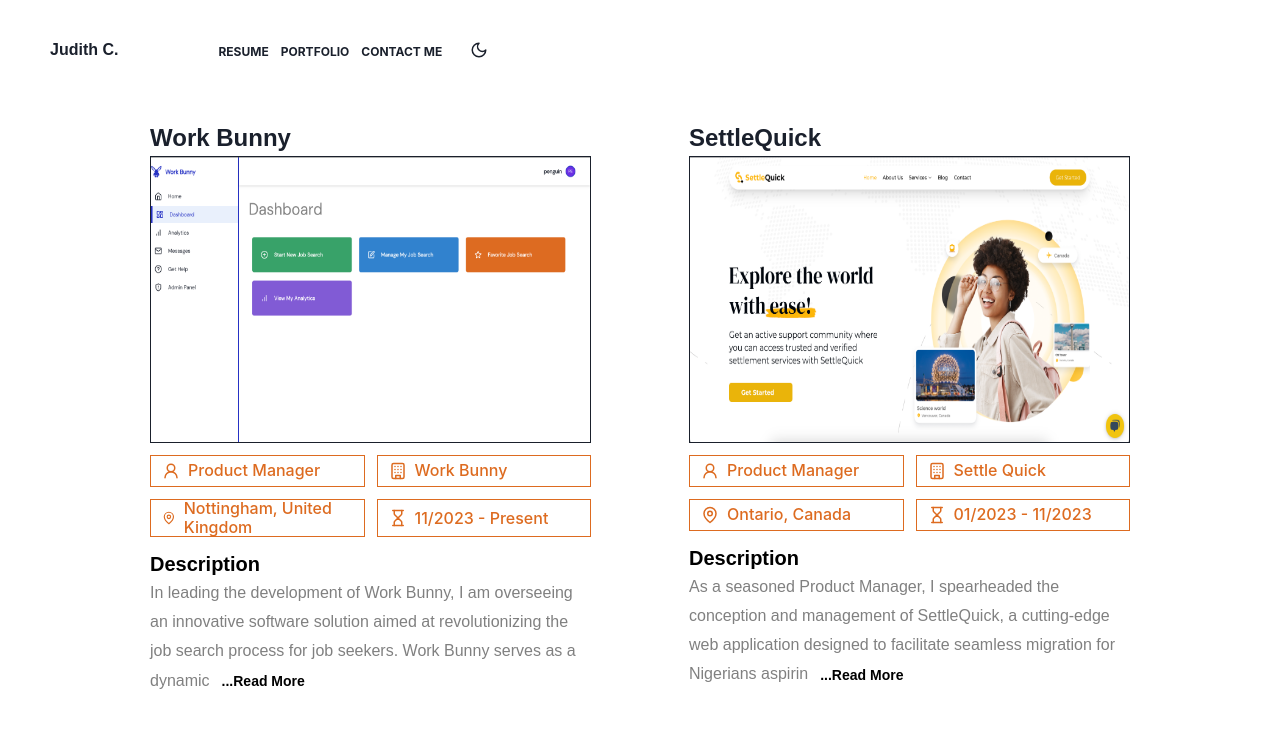
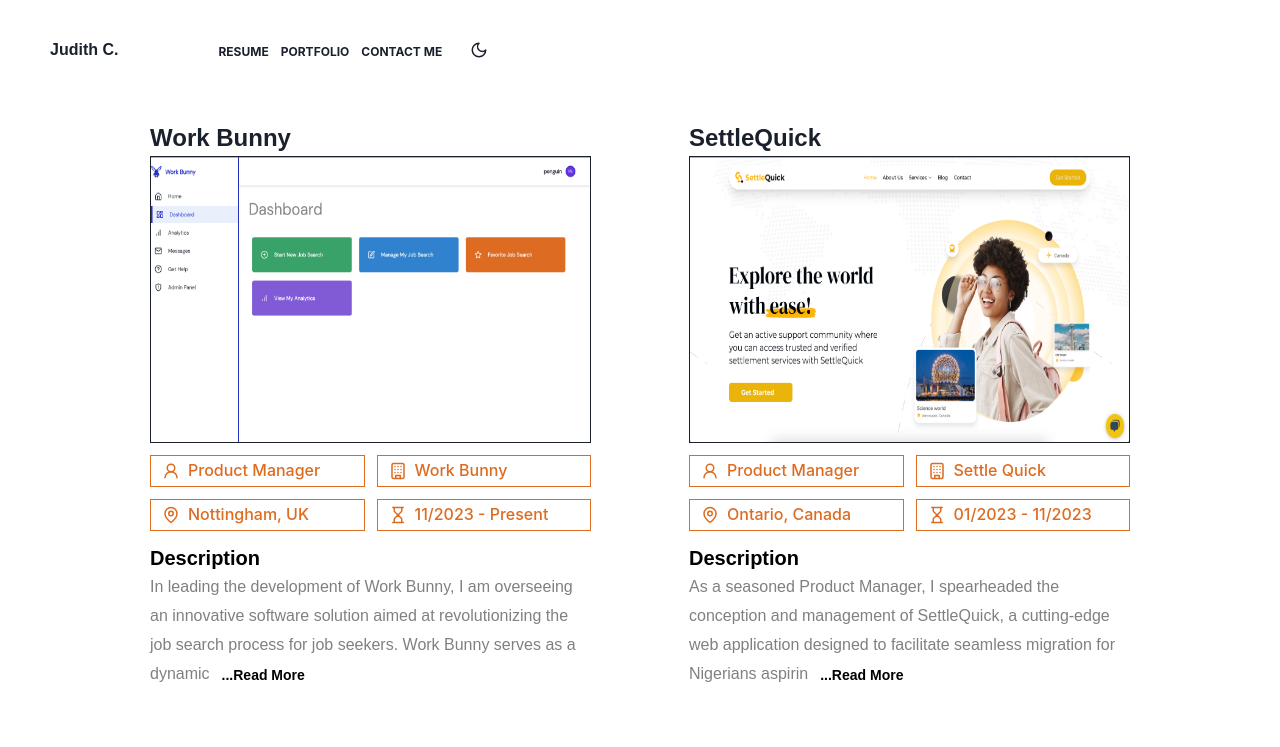
Before and after one commit to JudithKayla/I-Love-Black, a React (Vite) app: page /portfolio in a window 1280 px wide. Shown: the top 747 px of the page. Built offline with nearby package versions, Linux system fonts and the light colour scheme.

Commit message:
Update project data

```diff
--- a/src/data/data.tsx
+++ b/src/data/data.tsx
@@ -52,7 +52,7 @@
       },
       {
         icon: <MapPin size="18px" />,
-        detail: "Nottingham, United Kingdom"
+        detail: "Nottingham, UK"
       },
       {
         icon: <Hourglass size="18px" />,
```
